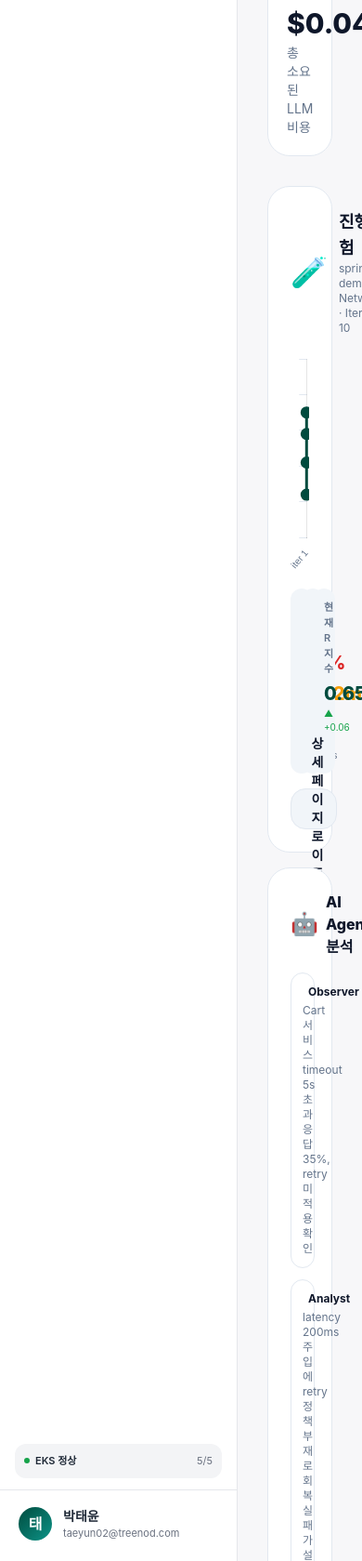
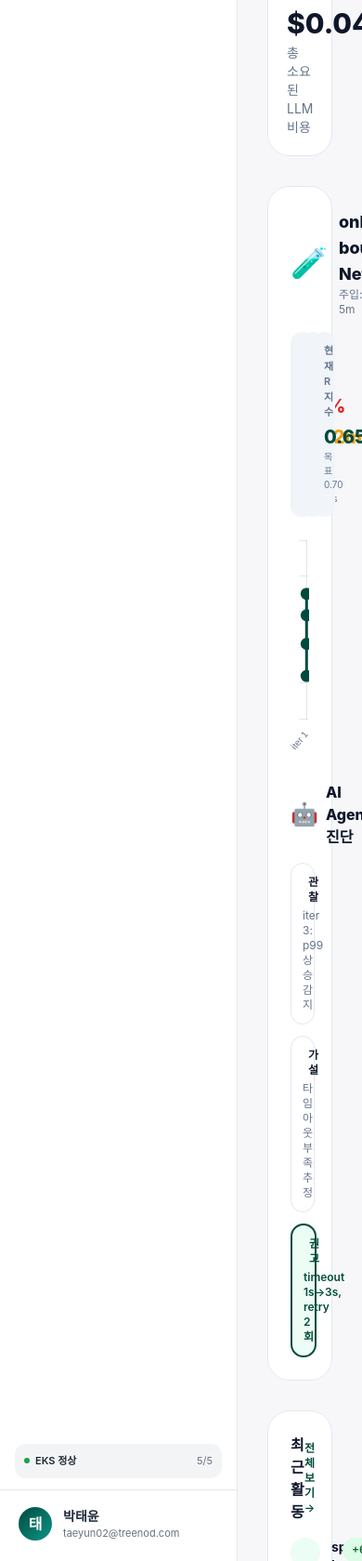
Before and after one commit to KuardianAngelRing/chaoslab, a FastAPI app: page / in a window 390 px wide. Shown: the part 921-2600 px from the top of the page at 93% size. Run offline with FastAPI, Linux system fonts and the light colour scheme; data comes from the database, SQL or seed files in the repository; some libraries are stand-ins or nearby versions.

Commit message:
✨ 진행중 실험+AI 진단 단일 반응형 카드(실 iteration 구동, empty-state)
Co-Authored-By: Claude Opus 4.8 (1M context) <noreply@anthropic.com>

```diff
--- a/app/templates/pages/dashboard.html
+++ b/app/templates/pages/dashboard.html
@@ -56,99 +56,104 @@
             </div>
           </div>
 
-          <!-- 진행 중 카오스 실험 + AI 루프 -->
-          <div class="grid grid-cols-1 xl:grid-cols-3 gap-4 mb-8">
-
-            <!-- Active Experiment -->
-            <div class="xl:col-span-2 tds-card p-6">
+          <!-- 진행중 실험 + AI 진단 (단일 반응형 카드) -->
+          <div class="tds-card p-6 mb-8">
+            {% if running_exp %}
+            <!-- 헤더 -->
             <div class="flex items-center justify-between mb-4">
               <div class="flex items-center gap-3">
                 <span class="tossface-lg">🧪</span>
                 <div>
-                    <div class="font-extrabold text-lg">진행 중 실험</div>
-                    {% if running %}
-                    <div class="text-xs" style="color: var(--muted-foreground);">{{ running[0].app.name }} · {{ running[0].chaos_type }} · Iteration 4 / 10</div>
-                    {% else %}
-                    <div class="text-xs" style="color: var(--muted-foreground);">spring-boot-demo · NetworkChaos · Iteration 4 / 10</div>
+                  <div class="font-extrabold text-lg">{{ running_exp.app.name }} · {{ running_exp.chaos_type }}</div>
+                  <div class="text-xs" style="color: var(--muted-foreground);">
+                    주입: {% for k, v in running_exp.params.items() %}{{ v }}{% if not loop.last %} · {% endif %}{% endfor %}
+                  </div>
+                </div>
+              </div>
+              {% if elapsed_min is not none %}
+              <span class="tds-badge badge-muted">
+                <iconify-icon icon="solar:clock-circle-bold" width="14"></iconify-icon>
+                {{ elapsed_min }}분 경과
+              </span>
               {% endif %}
             </div>
-                </div>
-                <span class="tds-badge badge-warning">
-                  <span class="w-1.5 h-1.5 rounded-full pulse-dot bg-amber-500"></span>
-                  주입 중
-                </span>
-              </div>
 
-              <div class="chart-box mb-4">
-                <canvas id="rIndexChart"></canvas>
-              </div>
-
-              <div class="grid grid-cols-3 gap-3">
+            <!-- 좌(지표·차트) / 우(AI 진단) : wide=2열, narrow=적층 -->
+            <div class="grid grid-cols-1 xl:grid-cols-2 gap-6">
+              <!-- 좌 -->
+              <div>
+                <div class="grid grid-cols-3 gap-3 mb-4">
                   <div class="p-3 rounded-2xl" style="background: var(--muted);">
                     <div class="text-[11px] font-semibold uppercase tracking-wide" style="color: var(--muted-foreground);">에러율</div>
-                  <div class="text-xl font-extrabold mt-1" style="color: var(--danger);">2.1%</div>
-                  <div class="text-[10px]" style="color: var(--muted-foreground);">기준선 0.3%</div>
+                    <div class="text-xl font-extrabold mt-1" style="color: var(--danger);">{{ running_exp.fault_metrics.get("error", "—") }}%</div>
+                    <div class="text-[10px]" style="color: var(--muted-foreground);">기준선 {{ running_exp.baseline_metrics.get("error", "—") }}%</div>
                   </div>
                   <div class="p-3 rounded-2xl" style="background: var(--muted);">
                     <div class="text-[11px] font-semibold uppercase tracking-wide" style="color: var(--muted-foreground);">p99 레이턴시</div>
-                  <div class="text-xl font-extrabold mt-1" style="color: var(--warning);">412ms</div>
-                  <div class="text-[10px]" style="color: var(--muted-foreground);">기준선 89ms</div>
+                    <div class="text-xl font-extrabold mt-1" style="color: var(--warning);">{{ running_exp.fault_metrics.get("p99", "—") }}ms</div>
+                    <div class="text-[10px]" style="color: var(--muted-foreground);">기준선 {{ running_exp.baseline_metrics.get("p99", "—") }}ms</div>
                   </div>
                   <div class="p-3 rounded-2xl" style="background: var(--muted);">
                     <div class="text-[11px] font-semibold uppercase tracking-wide" style="color: var(--muted-foreground);">현재 R 지수</div>
-                  <div class="text-xl font-extrabold mt-1" style="color: var(--primary);">{{ latest_r }}</div>
-                  <div class="text-[10px]" style="color: var(--success);">▲ +0.06</div>
+                    <div class="text-xl font-extrabold mt-1" style="color: var(--primary);">{{ "%.2f"|format(running_exp.r_index) if running_exp.r_index is not none else "—" }}</div>
+                    <div class="text-[10px]" style="color: var(--muted-foreground);">목표 {{ "%.2f"|format(running_exp.target_r) }}</div>
                   </div>
                 </div>
-
-              <button hx-get="/experiments" hx-target="#main-content" hx-swap="innerHTML" hx-push-url="true" class="w-full mt-4 tds-btn-muted text-sm justify-center">
-                <iconify-icon icon="solar:arrow-right-bold" width="14"></iconify-icon>
-                상세 페이지로 이동
-              </button>
+                {% if r_series %}
+                <div class="chart-box">
+                  <canvas id="rIndexChart" data-series='{{ r_series|tojson }}' data-labels='{{ r_labels|tojson }}'></canvas>
+                </div>
+                {% else %}
+                <div class="chart-box flex items-center justify-center text-sm" style="color: var(--muted-foreground);">
+                  아직 iteration 데이터가 없어요
+                </div>
+                {% endif %}
               </div>
 
-            <!-- LLM 추천 카드 -->
-            <div class="tds-card p-6">
-              <div class="flex items-center gap-2 mb-4">
+              <!-- 우: AI 진단 -->
+              <div class="xl:border-l xl:pl-6" style="border-color: var(--border);">
+                <div class="flex items-center gap-2 mb-3">
                   <span class="tossface">🤖</span>
-                <div class="font-extrabold">AI Agent 분석</div>
+                  <div class="font-extrabold">AI Agent 진단</div>
+                  <span class="tds-badge badge-info">Phase 3 예정 · seed 예시</span>
                 </div>
-
+                {% if latest_iter %}
                 <div class="space-y-3">
                   <div class="p-3 rounded-2xl border" style="border-color: var(--border);">
                     <div class="flex items-center gap-1.5 mb-1">
                       <iconify-icon icon="solar:eye-bold" width="14" style="color: var(--info);"></iconify-icon>
-                    <span class="text-xs font-bold">Observer</span>
+                      <span class="text-xs font-bold">관찰</span>
                     </div>
-                  <p class="text-xs" style="color: var(--muted-foreground);">Cart 서비스 timeout 5s 초과 응답 35%, retry 미적용 확인</p>
+                    <p class="text-xs" style="color: var(--muted-foreground);">{{ latest_iter.observer_output }}</p>
                   </div>
-
                   <div class="p-3 rounded-2xl border" style="border-color: var(--border);">
                     <div class="flex items-center gap-1.5 mb-1">
                       <iconify-icon icon="solar:lightbulb-bold" width="14" style="color: var(--warning);"></iconify-icon>
-                    <span class="text-xs font-bold">Analyst</span>
+                      <span class="text-xs font-bold">가설</span>
                     </div>
-                  <p class="text-xs" style="color: var(--muted-foreground);">latency 200ms 주입에 retry 정책 부재로 회복 실패 가설</p>
+                    <p class="text-xs" style="color: var(--muted-foreground);">{{ latest_iter.analyst_output }}</p>
                   </div>
-
                   <div class="p-3 rounded-2xl border-2" style="border-color: var(--primary); background: var(--primary-soft);">
                     <div class="flex items-center gap-1.5 mb-1">
                       <iconify-icon icon="solar:magic-stick-3-bold" width="14" style="color: var(--primary);"></iconify-icon>
-                    <span class="text-xs font-bold" style="color: var(--primary-soft-foreground);">Recommender</span>
+                      <span class="text-xs font-bold" style="color: var(--primary-soft-foreground);">권고</span>
                     </div>
-                  <p class="text-xs font-semibold mb-2" style="color: var(--primary-soft-foreground);">Istio DR 권고:</p>
-                  <pre class="mono text-[10px] p-2 rounded-lg" style="background: var(--card); color: var(--foreground);">retries:
-  attempts: 3
-  perTryTimeout: 2s
-  retryOn: 5xx,reset</pre>
-                </div>
-
-                <button class="w-full tds-btn-primary text-sm justify-center">
-                  <iconify-icon icon="solar:check-circle-bold" width="16"></iconify-icon>
-                  자동 적용 + 재실험
-                </button>
+                    <p class="text-xs font-semibold" style="color: var(--primary-soft-foreground);">{{ latest_iter.recommender_output }}</p>
                   </div>
                 </div>
+                {% else %}
+                <p class="text-sm" style="color: var(--muted-foreground);">아직 AI 진단 iteration이 없어요.</p>
+                {% endif %}
+              </div>
+            </div>
+            {% else %}
+            <!-- empty-state: 진행중 실험 없음 -->
+            <div class="py-12 text-center">
+              <span class="tossface-lg">🧪</span>
+              <div class="font-extrabold text-lg mt-2">진행 중인 실험이 없어요</div>
+              <p class="text-sm mt-1" style="color: var(--muted-foreground);">카오스 테스트에서 새 실험을 시작하면 여기에 진단이 표시돼요.</p>
+            </div>
+            {% endif %}
           </div>
 
           <!-- 최근 활동 + 시스템 상태 -->
```
Also changed, not shown: tests/test_pages.py (+15 -0 lines). Lines whose indentation alone changed are shown as unchanged.
